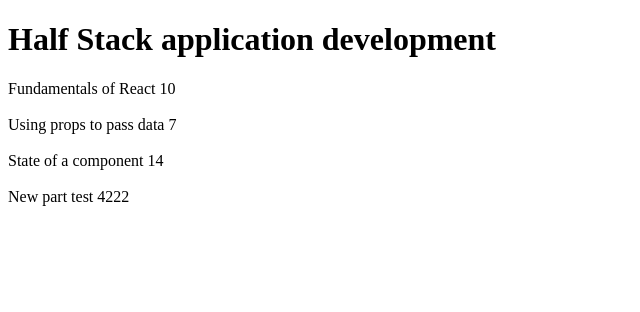
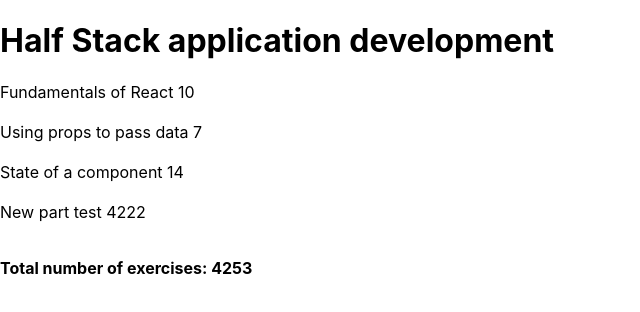
Before and after one commit to oliverhertzberg/Osa2, a React (Create React App) app: page / in a window 1280 px wide. Shown: the top 312 px of the page, without its empty margins (0-640 px from the left). Built offline with nearby package versions, Linux system fonts and the light colour scheme.

Commit message:
tehtävä2.2.+2.3

```diff
--- a/src/App.js
+++ b/src/App.js
@@ -1,4 +1,6 @@
 import Course from "./components/Course"
+import './index.css';
+
 
 const App = () => {
   const course = {
@@ -27,9 +29,9 @@
     }
   ]
 }
-  console.log(course.parts[2])
 
-  return <Course course={course.name} partsNameExe={course.parts}/>
+  return <Course course={course.name} partsNameExe={course.parts}
+  exerciseTotal={course.parts}/>
 
 
 }
--- a/src/components/Course.js
+++ b/src/components/Course.js
@@ -2,15 +2,15 @@
 
 const Course = (props) => {
     console.log(props)
-    //using the <br> tags
+    const exerciseTotal = props.partsNameExe.reduce((initial, x) => initial + x.exercises, 0)
+
     const partsNameExe = props.partsNameExe.map((x) => x.name + " " + x.exercises + "<br>"+"<br>");
 
     return(
       <div>
         <h1>{props.course}</h1>
-        <p dangerouslySetInnerHTML={{__html: partsNameExe.join('')}}>
-
-        </p>
+        <p dangerouslySetInnerHTML={{__html: partsNameExe.join('')}}></p>
+        <p className="total">Total number of exercises: {exerciseTotal}</p>
       </div>
     )
   }
--- a/src/index.css
+++ b/src/index.css
@@ -11,3 +11,7 @@
   font-family: source-code-pro, Menlo, Monaco, Consolas, 'Courier New',
     monospace;
 }
+
+.total {
+  font-weight: 750;
+}
```
